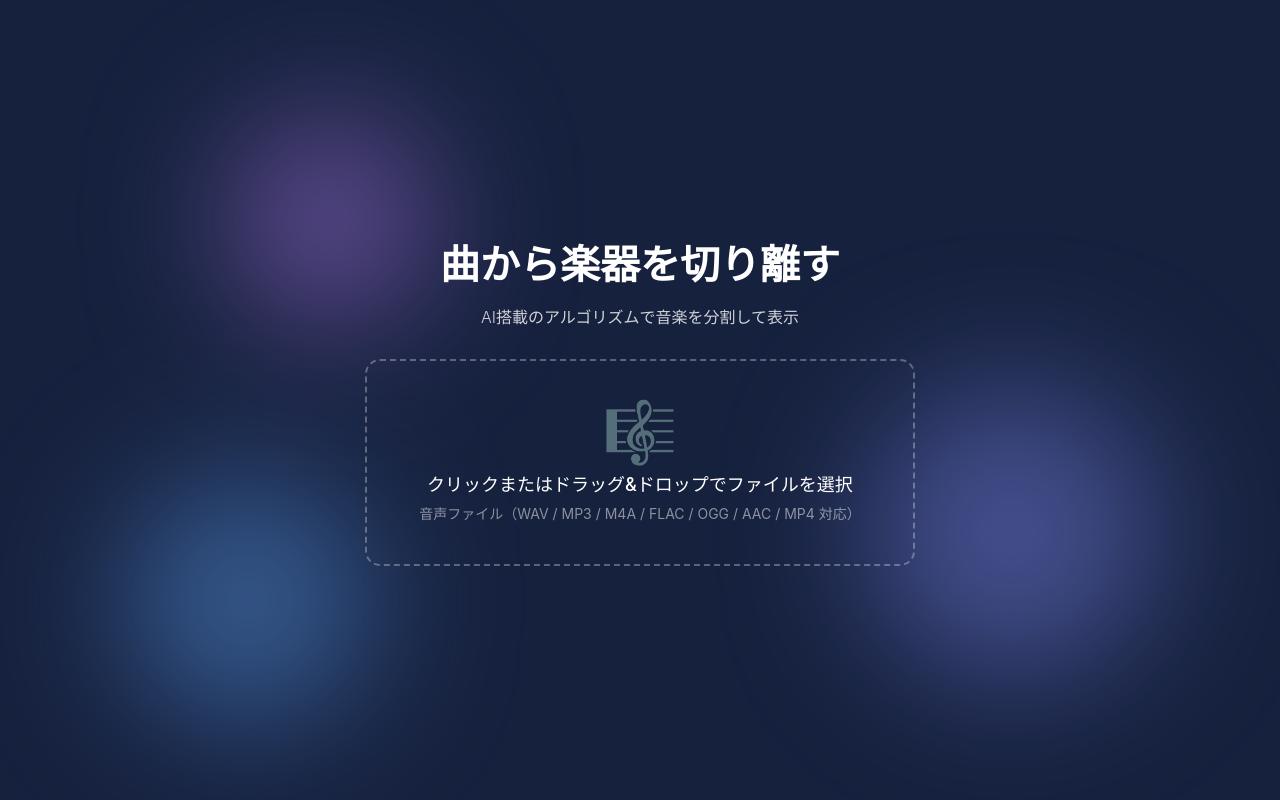
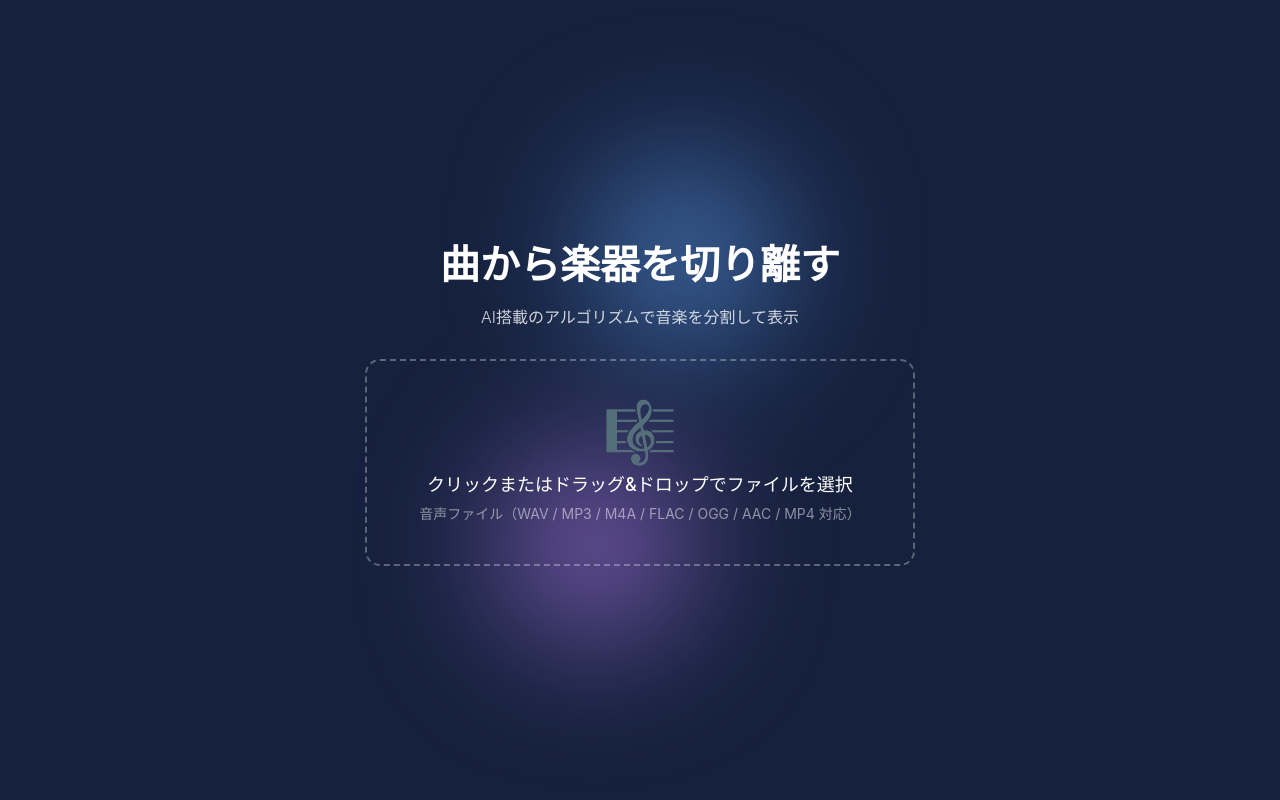
Before and after one commit to TapiloveNeko/music-separator, a React (Create React App) app in the folder frontend/: page / in a window 1280 px wide. Built offline with nearby package versions, Linux system fonts and the light colour scheme.

Commit message:
パーティクルのアニメーション変更

```diff
--- a/frontend/src/App.tsx
+++ b/frontend/src/App.tsx
@@ -12,17 +12,7 @@ const AppContent: React.FC = () => {
   const [lastSeekTime, setLastSeekTime] = React.useState<number | null>(null);
   const [isDragging, setIsDragging] = React.useState(false);
   const [containerWidth, setContainerWidth] = React.useState(0);
-  const [particlesVisible, setParticlesVisible] = React.useState(false);
   const tracksRef = React.useRef<HTMLDivElement>(null);
-
-  React.useEffect(() => {
-    const timer = requestAnimationFrame(() => {
-      requestAnimationFrame(() => {
-        setParticlesVisible(true);
-      });
-    });
-    return () => cancelAnimationFrame(timer);
-  }, []);
 
   const showUpload = processingStatus.status === 'idle' || processingStatus.status === 'error';
   const showSeparation = processingStatus.status === 'completed';
@@ -112,19 +102,10 @@ const AppContent: React.FC = () => {
     <div className="min-h-screen flex flex-col">
       <div className="fixed inset-0 overflow-hidden pointer-events-none">
         <div
-          className={`absolute top-[15%] left-[18%] w-64 h-64 md:w-80 md:h-80 bg-purple-400 rounded-full mix-blend-multiply filter blur-3xl animate-puff-puff transition-opacity duration-300 ${
-            particlesVisible ? 'opacity-40' : 'opacity-0'
-          }`}
+          className="absolute top-1/2 left-1/2 w-64 h-64 md:w-80 md:h-80 bg-purple-400 rounded-full mix-blend-multiply filter blur-3xl opacity-50 animate-rotate-purple"
         />
         <div
-          className={`absolute bottom-[10%] left-[10%] w-72 h-72 md:w-96 md:h-96 bg-blue-400 rounded-full mix-blend-multiply filter blur-3xl animate-puff-puff-slow delay-700 transition-opacity duration-300 ${
-            particlesVisible ? 'opacity-40' : 'opacity-0'
-          }`}
-        />
-        <div
-          className={`absolute bottom-[16%] right-[10%] w-80 h-80 md:w-[28rem] md:h-[28rem] bg-indigo-400 rounded-full mix-blend-multiply filter blur-3xl animate-puff-puff-slower delay-1000 transition-opacity duration-300 ${
-            particlesVisible ? 'opacity-40' : 'opacity-0'
-          }`}
+          className="absolute top-1/2 left-1/2 w-64 h-64 md:w-80 md:h-80 bg-blue-400 rounded-full mix-blend-multiply filter blur-3xl opacity-50 animate-rotate-blue"
         />
       </div>
 
--- a/frontend/tailwind.config.js
+++ b/frontend/tailwind.config.js
@@ -16,21 +16,44 @@ module.exports = {
         mono: ['source-code-pro', 'Menlo', 'Monaco', 'Consolas', 'Courier New', 'monospace'],
       },
       keyframes: {
-        'puff-puff': {
-          '0%, 100%': {
-            transform: 'scale(1)',
-            opacity: '0.35'
+        'rotate-clockwise-blue': {
+          '0%': {
+            transform: 'translate(-50%, -50%) translateX(20vw) rotate(180deg) translateX(20vw) rotate(-180deg)',
+          },
+          '25%': {
+            transform: 'translate(-50%, -50%) translateX(20vw) rotate(270deg) translateX(20vw) rotate(-270deg)',
           },
           '50%': {
-            transform: 'scale(1.2)',
-            opacity: '0.65'
+            transform: 'translate(-50%, -50%) translateX(20vw) rotate(360deg) translateX(20vw) rotate(-360deg)',
+          },
+          '75%': {
+            transform: 'translate(-50%, -50%) translateX(20vw) rotate(450deg) translateX(20vw) rotate(-450deg)',
+          },
+          '100%': {
+            transform: 'translate(-50%, -50%) translateX(20vw) rotate(540deg) translateX(20vw) rotate(-540deg)',
+          },
+        },
+        'rotate-clockwise-purple': {
+          '0%': {
+            transform: 'translate(-50%, -50%) translateX(-20vw) rotate(0deg) translateX(20vw) rotate(0deg)',
+          },
+          '25%': {
+            transform: 'translate(-50%, -50%) translateX(-20vw) rotate(90deg) translateX(20vw) rotate(-90deg)',
+          },
+          '50%': {
+            transform: 'translate(-50%, -50%) translateX(-20vw) rotate(180deg) translateX(20vw) rotate(-180deg)',
+          },
+          '75%': {
+            transform: 'translate(-50%, -50%) translateX(-20vw) rotate(270deg) translateX(20vw) rotate(-270deg)',
+          },
+          '100%': {
+            transform: 'translate(-50%, -50%) translateX(-20vw) rotate(360deg) translateX(20vw) rotate(-360deg)',
           },
         },
       },
       animation: {
-        'puff-puff': 'puff-puff 3s ease-in-out infinite',
-        'puff-puff-slow': 'puff-puff 3s ease-in-out infinite',
-        'puff-puff-slower': 'puff-puff 3s ease-in-out infinite',
+        'rotate-blue': 'rotate-clockwise-blue 5s linear infinite',
+        'rotate-purple': 'rotate-clockwise-purple 5s linear infinite',
       },
     },
   },
```
